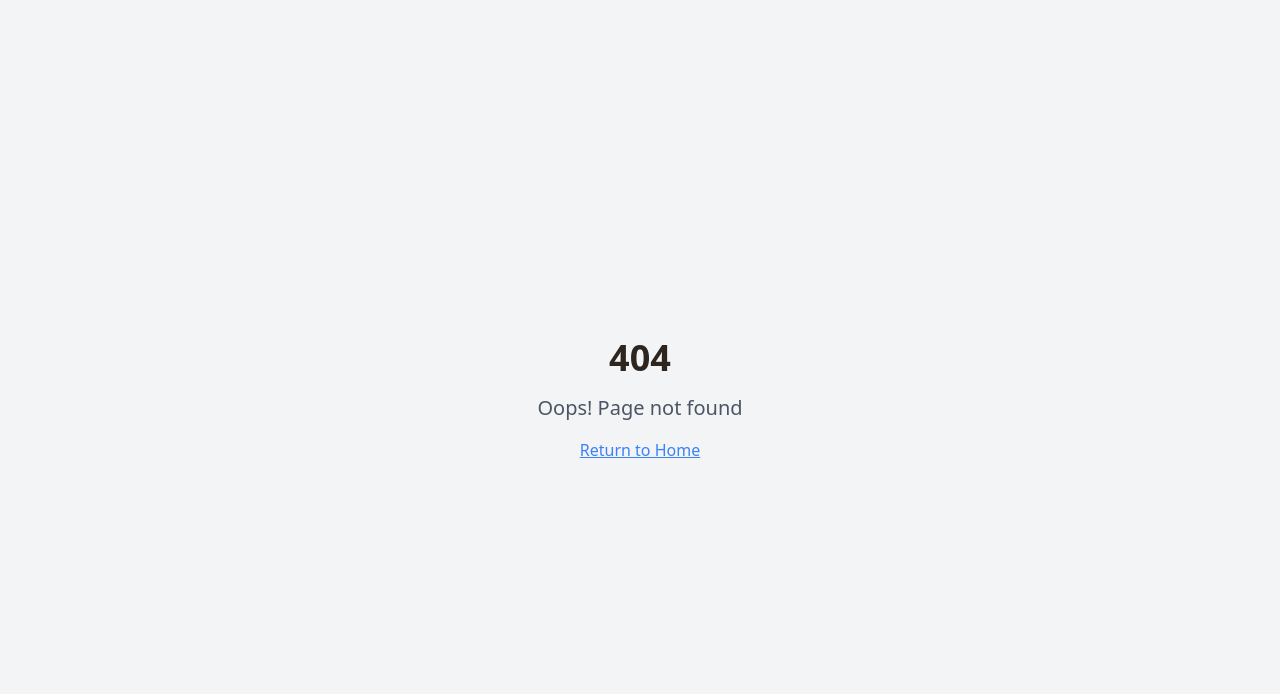
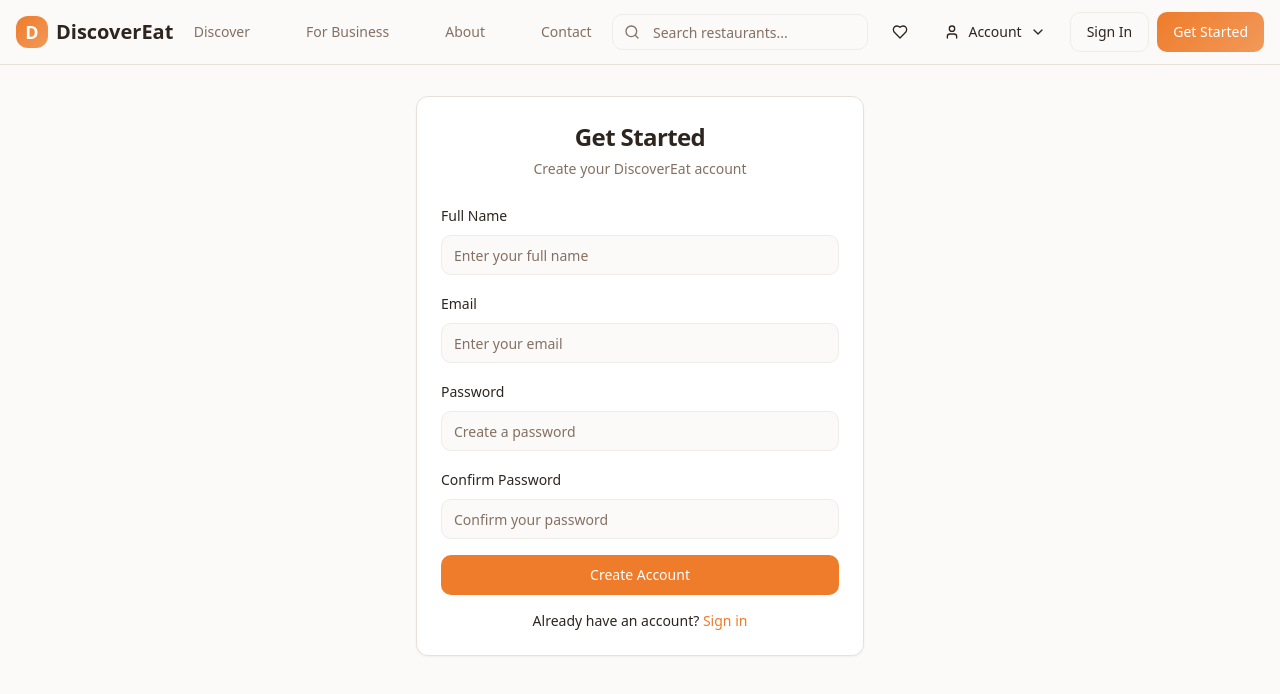
Before and after one commit to Hakim-CS/discoverEat, a React (Vite) app: page /register in a window 1280 px wide. Before the commit this address had no page. Shown: the top 694 px of the page. Built offline with nearby package versions, Linux system fonts and the light colour scheme.

Commit message:
Implement Sign In and Get Started buttons
Link Sign In and Get Started buttons in the navigation bar to their respective pages (/signin and /register).

```diff
--- a/src/App.tsx
+++ b/src/App.tsx
@@ -11,6 +11,8 @@ import About from "./pages/About";
 import Contact from "./pages/Contact";
 import Favorites from "./pages/Favorites";
 import Profile from "./pages/Profile";
+import SignIn from "./pages/SignIn";
+import Register from "./pages/Register";
 import NotFound from "./pages/NotFound";
 
 const queryClient = new QueryClient();
@@ -29,6 +31,8 @@ const App = () => (
           <Route path="/contact" element={<Contact />} />
           <Route path="/favorites" element={<Favorites />} />
           <Route path="/profile" element={<Profile />} />
+          <Route path="/signin" element={<SignIn />} />
+          <Route path="/register" element={<Register />} />
           {/* ADD ALL CUSTOM ROUTES ABOVE THE CATCH-ALL "*" ROUTE */}
           <Route path="*" element={<NotFound />} />
         </Routes>
--- a/src/components/Navigation.tsx
+++ b/src/components/Navigation.tsx
@@ -70,11 +70,11 @@ const Navigation = () => {
             </DropdownMenuContent>
           </DropdownMenu>
 
-          <Button variant="outline" className="hidden lg:flex">
-            Sign In
+          <Button variant="outline" className="hidden lg:flex" asChild>
+            <a href="/signin">Sign In</a>
           </Button>
-          <Button className="hidden lg:flex bg-gradient-primary hover:opacity-90 transition-opacity">
-            Get Started
+          <Button className="hidden lg:flex bg-gradient-primary hover:opacity-90 transition-opacity" asChild>
+            <a href="/register">Get Started</a>
           </Button>
 
           {/* Mobile Menu */}
--- /dev/null
+++ b/src/pages/Register.tsx
@@ -0,0 +1,110 @@
+import React, { useState } from 'react';
+import { Link } from 'react-router-dom';
+import { Button } from '@/components/ui/button';
+import { Input } from '@/components/ui/input';
+import { Label } from '@/components/ui/label';
+import { Card, CardContent, CardDescription, CardHeader, CardTitle } from '@/components/ui/card';
+import Navigation from '@/components/Navigation';
+
+const Register = () => {
+  const [formData, setFormData] = useState({
+    name: '',
+    email: '',
+    password: '',
+    confirmPassword: ''
+  });
+
+  const handleChange = (e: React.ChangeEvent<HTMLInputElement>) => {
+    setFormData(prev => ({
+      ...prev,
+      [e.target.name]: e.target.value
+    }));
+  };
+
+  const handleSubmit = (e: React.FormEvent) => {
+    e.preventDefault();
+    // Handle registration logic here
+    console.log('Registration attempt:', formData);
+  };
+
+  return (
+    <div className="min-h-screen bg-background">
+      <Navigation />
+      <div className="container mx-auto px-4 pt-24 pb-16">
+        <div className="max-w-md mx-auto">
+          <Card>
+            <CardHeader>
+              <CardTitle className="text-2xl text-center">Get Started</CardTitle>
+              <CardDescription className="text-center">
+                Create your DiscoverEat account
+              </CardDescription>
+            </CardHeader>
+            <CardContent>
+              <form onSubmit={handleSubmit} className="space-y-4">
+                <div className="space-y-2">
+                  <Label htmlFor="name">Full Name</Label>
+                  <Input
+                    id="name"
+                    name="name"
+                    type="text"
+                    placeholder="Enter your full name"
+                    value={formData.name}
+                    onChange={handleChange}
+                    required
+                  />
+                </div>
+                <div className="space-y-2">
+                  <Label htmlFor="email">Email</Label>
+                  <Input
+                    id="email"
+                    name="email"
+                    type="email"
+                    placeholder="Enter your email"
+                    value={formData.email}
+                    onChange={handleChange}
+                    required
+                  />
+                </div>
+                <div className="space-y-2">
+                  <Label htmlFor="password">Password</Label>
+                  <Input
+                    id="password"
+                    name="password"
+                    type="password"
+                    placeholder="Create a password"
+                    value={formData.password}
+                    onChange={handleChange}
+                    required
+                  />
+                </div>
+                <div className="space-y-2">
+                  <Label htmlFor="confirmPassword">Confirm Password</Label>
+                  <Input
+                    id="confirmPassword"
+                    name="confirmPassword"
+                    type="password"
+                    placeholder="Confirm your password"
+                    value={formData.confirmPassword}
+                    onChange={handleChange}
+                    required
+                  />
+                </div>
+                <Button type="submit" className="w-full">
+                  Create Account
+                </Button>
+              </form>
+              <div className="mt-4 text-center text-sm">
+                Already have an account?{' '}
+                <Link to="/signin" className="text-primary hover:underline">
+                  Sign in
+                </Link>
+              </div>
+            </CardContent>
+          </Card>
+        </div>
+      </div>
+    </div>
+  );
+};
+
+export default Register;
--- /dev/null
+++ b/src/pages/SignIn.tsx
@@ -0,0 +1,73 @@
+import React, { useState } from 'react';
+import { Link } from 'react-router-dom';
+import { Button } from '@/components/ui/button';
+import { Input } from '@/components/ui/input';
+import { Label } from '@/components/ui/label';
+import { Card, CardContent, CardDescription, CardHeader, CardTitle } from '@/components/ui/card';
+import Navigation from '@/components/Navigation';
+
+const SignIn = () => {
+  const [email, setEmail] = useState('');
+  const [password, setPassword] = useState('');
+
+  const handleSubmit = (e: React.FormEvent) => {
+    e.preventDefault();
+    // Handle sign in logic here
+    console.log('Sign in attempt:', { email, password });
+  };
+
+  return (
+    <div className="min-h-screen bg-background">
+      <Navigation />
+      <div className="container mx-auto px-4 pt-24 pb-16">
+        <div className="max-w-md mx-auto">
+          <Card>
+            <CardHeader>
+              <CardTitle className="text-2xl text-center">Welcome Back</CardTitle>
+              <CardDescription className="text-center">
+                Sign in to your DiscoverEat account
+              </CardDescription>
+            </CardHeader>
+            <CardContent>
+              <form onSubmit={handleSubmit} className="space-y-4">
+                <div className="space-y-2">
+                  <Label htmlFor="email">Email</Label>
+                  <Input
+                    id="email"
+                    type="email"
+                    placeholder="Enter your email"
+                    value={email}
+                    onChange={(e) => setEmail(e.target.value)}
+                    required
+                  />
+                </div>
+                <div className="space-y-2">
+                  <Label htmlFor="password">Password</Label>
+                  <Input
+                    id="password"
+                    type="password"
+                    placeholder="Enter your password"
+                    value={password}
+                    onChange={(e) => setPassword(e.target.value)}
+                    required
+                  />
+                </div>
+                <Button type="submit" className="w-full">
+                  Sign In
+                </Button>
+              </form>
+              <div className="mt-4 text-center text-sm">
+                Don't have an account?{' '}
+                <Link to="/register" className="text-primary hover:underline">
+                  Sign up
+                </Link>
+              </div>
+            </CardContent>
+          </Card>
+        </div>
+      </div>
+    </div>
+  );
+};
+
+export default SignIn;
```
